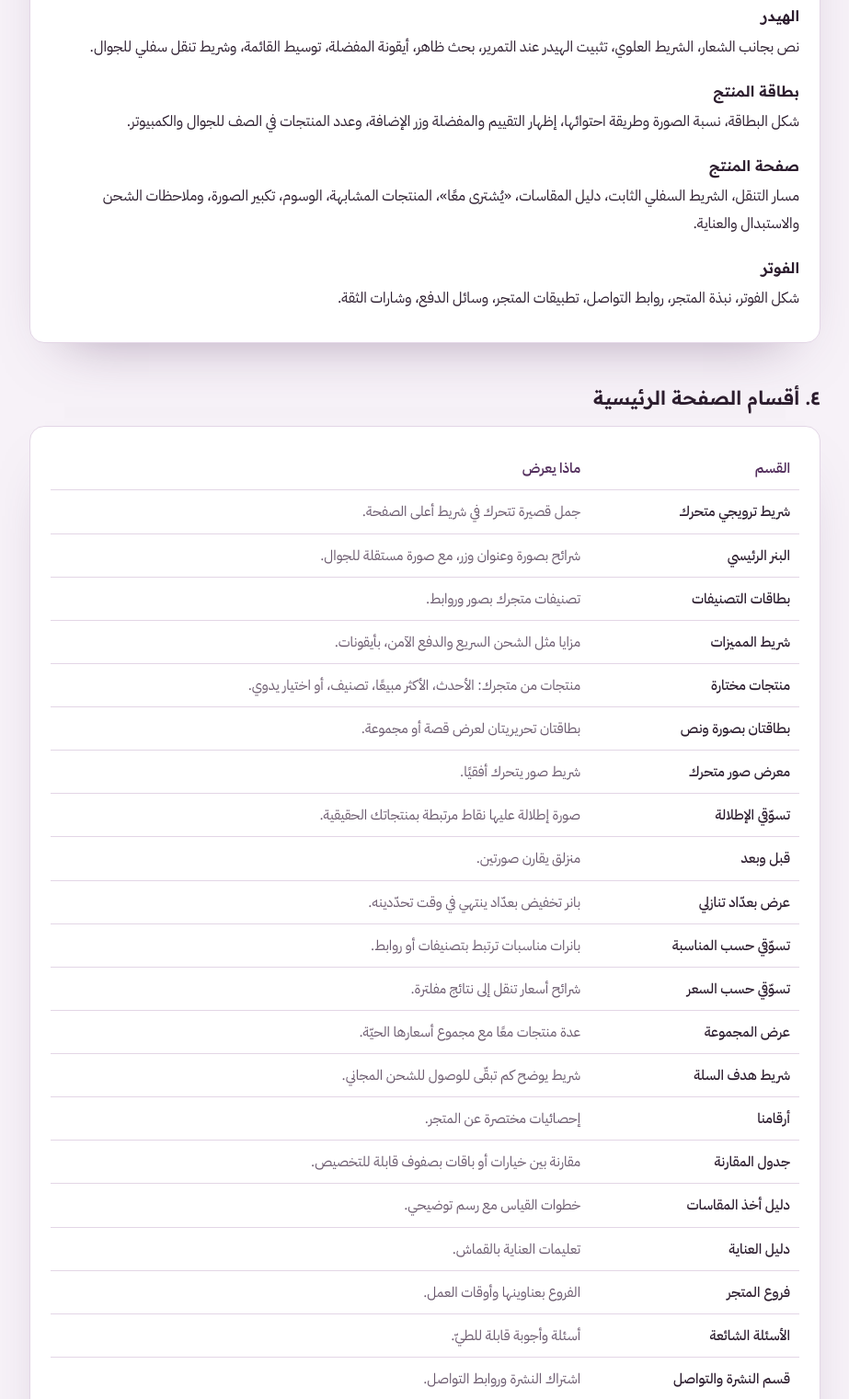
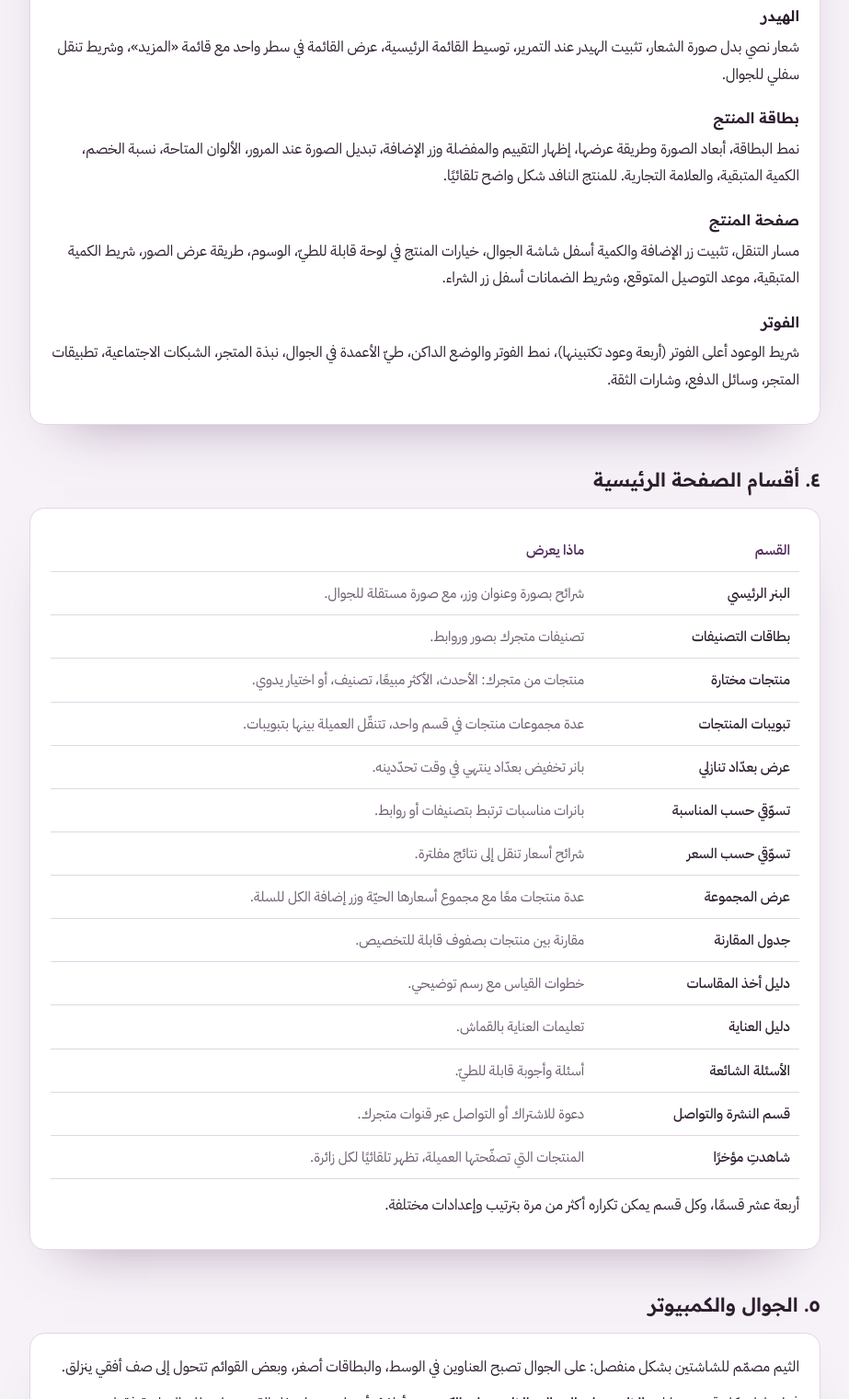
Before and after one commit to Mouadhbenrejeb/rowaan-support, a plain HTML site: page guide.html in a window 1280 px wide. Shown: the part 1279-2800 px from the top of the page at 92% size, without its empty margins (178-1101 px from the left). Drawn offline with Linux system fonts and the light colour scheme.

Commit message:
Guide matches the React روانة: 14 sections, current settings, name روانة
Co-Authored-By: Claude Opus 5.5 <noreply@anthropic.com>

```diff
--- a/guide.html
+++ b/guide.html
@@ -2,8 +2,8 @@
 <html lang="ar" dir="rtl">
 <meta charset="utf-8">
 <meta name="viewport" content="width=device-width, initial-scale=1">
-<title>روان — دليل الاستخدام</title>
-<meta name="description" content="دليل استخدام ثيم روان لمتاجر سلة: التثبيت، الإعدادات، الأقسام، وحلول للمشكلات الشائعة.">
+<title>روانة — دليل الاستخدام</title>
+<meta name="description" content="دليل استخدام ثيم روانة لمتاجر سلة: التثبيت، الإعدادات، الأقسام، وحلول للمشكلات الشائعة.">
 <link rel="preconnect" href="https://fonts.googleapis.com">
 <link rel="preconnect" href="https://fonts.gstatic.com" crossorigin>
 <link rel="stylesheet" href="https://fonts.googleapis.com/css2?family=Readex+Pro:wght@400;600;700&family=IBM+Plex+Sans+Arabic:wght@400;500;600&display=swap">
@@ -61,7 +61,7 @@
 
 <div class="wrap">
   <header>
-    <div class="brand">روان</div>
+    <div class="brand">روانة</div>
     <h1>دليل استخدام الثيم</h1>
     <p>كل ما تحتاجينه لضبط الثيم على متجرك: التثبيت، الإعدادات العامة، أقسام الصفحة الرئيسية، وحلول لأكثر الأسئلة تكرارًا. للدعم: <a href="index.html">صفحة الدعم</a>.</p>
   </header>
@@ -80,7 +80,7 @@
     <div class="panel">
       <ol>
         <li>من لوحة تحكم متجرك في سلة: <b>المتجر ← الثيمات</b>.</li>
-        <li>اختاري ثيم «روان» ثم <b>تثبيت</b>.</li>
+        <li>اختاري ثيم «روانة» ثم <b>تثبيت</b>.</li>
         <li>بعد التثبيت اضغطي <b>تخصيص</b> لفتح المحرّر.</li>
       </ol>
       <p>التثبيت لا يحذف منتجاتك ولا طلباتك ولا صفحاتك. الثيم يعرض بيانات متجرك كما هي.</p>
@@ -111,16 +111,16 @@
       <p>حجم العناوين، شكل الزوايا، شكل الأزرار، مظهر الأقسام، المسافات بينها، تشغيل أو إيقاف الحركات وسرعتها.</p>
 
       <h3>الهيدر</h3>
-      <p>نص بجانب الشعار، الشريط العلوي، تثبيت الهيدر عند التمرير، بحث ظاهر، أيقونة المفضلة، توسيط القائمة، وشريط تنقل سفلي للجوال.</p>
+      <p>شعار نصي بدل صورة الشعار، تثبيت الهيدر عند التمرير، توسيط القائمة الرئيسية، عرض القائمة في سطر واحد مع قائمة «المزيد»، وشريط تنقل سفلي للجوال.</p>
 
       <h3>بطاقة المنتج</h3>
-      <p>شكل البطاقة، نسبة الصورة وطريقة احتوائها، إظهار التقييم والمفضلة وزر الإضافة، وعدد المنتجات في الصف للجوال والكمبيوتر.</p>
+      <p>نمط البطاقة، أبعاد الصورة وطريقة عرضها، إظهار التقييم والمفضلة وزر الإضافة، تبديل الصورة عند المرور، الألوان المتاحة، نسبة الخصم، الكمية المتبقية، والعلامة التجارية. للمنتج النافد شكل واضح تلقائيًا.</p>
 
       <h3>صفحة المنتج</h3>
-      <p>مسار التنقل، الشريط السفلي الثابت، دليل المقاسات، «يُشترى معًا»، المنتجات المشابهة، الوسوم، تكبير الصورة، وملاحظات الشحن والاستبدال والعناية.</p>
+      <p>مسار التنقل، تثبيت زر الإضافة والكمية أسفل شاشة الجوال، خيارات المنتج في لوحة قابلة للطيّ، الوسوم، طريقة عرض الصور، شريط الكمية المتبقية، موعد التوصيل المتوقع، وشريط الضمانات أسفل زر الشراء.</p>
 
       <h3>الفوتر</h3>
-      <p>شكل الفوتر، نبذة المتجر، روابط التواصل، تطبيقات المتجر، وسائل الدفع، وشارات الثقة.</p>
+      <p>شريط الوعود أعلى الفوتر (أربعة وعود تكتبينها)، نمط الفوتر والوضع الداكن، طيّ الأعمدة في الجوال، نبذة المتجر، الشبكات الاجتماعية، تطبيقات المتجر، وسائل الدفع، وشارات الثقة.</p>
     </div>
   </section>
 
@@ -129,29 +129,22 @@
     <div class="panel">
       <table>
         <tr><th>القسم</th><th>ماذا يعرض</th></tr>
-        <tr><td class="k">شريط ترويجي متحرك</td><td class="v">جمل قصيرة تتحرك في شريط أعلى الصفحة.</td></tr>
         <tr><td class="k">البنر الرئيسي</td><td class="v">شرائح بصورة وعنوان وزر، مع صورة مستقلة للجوال.</td></tr>
         <tr><td class="k">بطاقات التصنيفات</td><td class="v">تصنيفات متجرك بصور وروابط.</td></tr>
-        <tr><td class="k">شريط المميزات</td><td class="v">مزايا مثل الشحن السريع والدفع الآمن، بأيقونات.</td></tr>
         <tr><td class="k">منتجات مختارة</td><td class="v">منتجات من متجرك: الأحدث، الأكثر مبيعًا، تصنيف، أو اختيار يدوي.</td></tr>
-        <tr><td class="k">بطاقتان بصورة ونص</td><td class="v">بطاقتان تحريريتان لعرض قصة أو مجموعة.</td></tr>
-        <tr><td class="k">معرض صور متحرك</td><td class="v">شريط صور يتحرك أفقيًا.</td></tr>
-        <tr><td class="k">تسوّقي الإطلالة</td><td class="v">صورة إطلالة عليها نقاط مرتبطة بمنتجاتك الحقيقية.</td></tr>
-        <tr><td class="k">قبل وبعد</td><td class="v">منزلق يقارن صورتين.</td></tr>
+        <tr><td class="k">تبويبات المنتجات</td><td class="v">عدة مجموعات منتجات في قسم واحد، تتنقّل العميلة بينها بتبويبات.</td></tr>
         <tr><td class="k">عرض بعدّاد تنازلي</td><td class="v">بانر تخفيض بعدّاد ينتهي في وقت تحدّدينه.</td></tr>
         <tr><td class="k">تسوّقي حسب المناسبة</td><td class="v">بانرات مناسبات ترتبط بتصنيفات أو روابط.</td></tr>
         <tr><td class="k">تسوّقي حسب السعر</td><td class="v">شرائح أسعار تنقل إلى نتائج مفلترة.</td></tr>
-        <tr><td class="k">عرض المجموعة</td><td class="v">عدة منتجات معًا مع مجموع أسعارها الحيّة.</td></tr>
-        <tr><td class="k">شريط هدف السلة</td><td class="v">شريط يوضح كم تبقّى للوصول للشحن المجاني.</td></tr>
-        <tr><td class="k">أرقامنا</td><td class="v">إحصائيات مختصرة عن المتجر.</td></tr>
-        <tr><td class="k">جدول المقارنة</td><td class="v">مقارنة بين خيارات أو باقات بصفوف قابلة للتخصيص.</td></tr>
+        <tr><td class="k">عرض المجموعة</td><td class="v">عدة منتجات معًا مع مجموع أسعارها الحيّة وزر إضافة الكل للسلة.</td></tr>
+        <tr><td class="k">جدول المقارنة</td><td class="v">مقارنة بين منتجات بصفوف قابلة للتخصيص.</td></tr>
         <tr><td class="k">دليل أخذ المقاسات</td><td class="v">خطوات القياس مع رسم توضيحي.</td></tr>
         <tr><td class="k">دليل العناية</td><td class="v">تعليمات العناية بالقماش.</td></tr>
-        <tr><td class="k">فروع المتجر</td><td class="v">الفروع بعناوينها وأوقات العمل.</td></tr>
         <tr><td class="k">الأسئلة الشائعة</td><td class="v">أسئلة وأجوبة قابلة للطيّ.</td></tr>
-        <tr><td class="k">قسم النشرة والتواصل</td><td class="v">اشتراك النشرة وروابط التواصل.</td></tr>
+        <tr><td class="k">قسم النشرة والتواصل</td><td class="v">دعوة للاشتراك أو التواصل عبر قنوات متجرك.</td></tr>
+        <tr><td class="k">شاهدتِ مؤخرًا</td><td class="v">المنتجات التي تصفّحتها العميلة، تظهر تلقائيًا لكل زائرة.</td></tr>
       </table>
-      <p style="margin-top:14px">كل قسم يمكن تكراره أكثر من مرة بترتيب وإعدادات مختلفة.</p>
+      <p style="margin-top:14px">أربعة عشر قسمًا، وكل قسم يمكن تكراره أكثر من مرة بترتيب وإعدادات مختلفة.</p>
     </div>
   </section>
 
@@ -170,7 +163,7 @@
       <h3>قسم لا يظهر في المتجر</h3>
       <p>تأكدي من تفعيل ظهوره على الشاشة التي تعاينين عليها، ومن حفظ التعديل، ومن أن القسم يحتوي على محتوى: قسم فارغ لا يُعرض.</p>
 
-      <h3>صور المنتجات في «تسوّقي الإطلالة» أو «عرض المجموعة» لا تظهر</h3>
+      <h3>صور المنتجات في «عرض المجموعة» أو «المنتجات المختارة» لا تظهر</h3>
       <p>هذه الأقسام تجلب بيانات المنتج من متجرك. تأكدي من أن المنتج ظاهر في قناة «متجر الويب» وغير محذوف أو مخفي.</p>
 
       <h3>الألوان لم تتغير</h3>
```
Also changed, not shown: index.html (+3 -3 lines).
